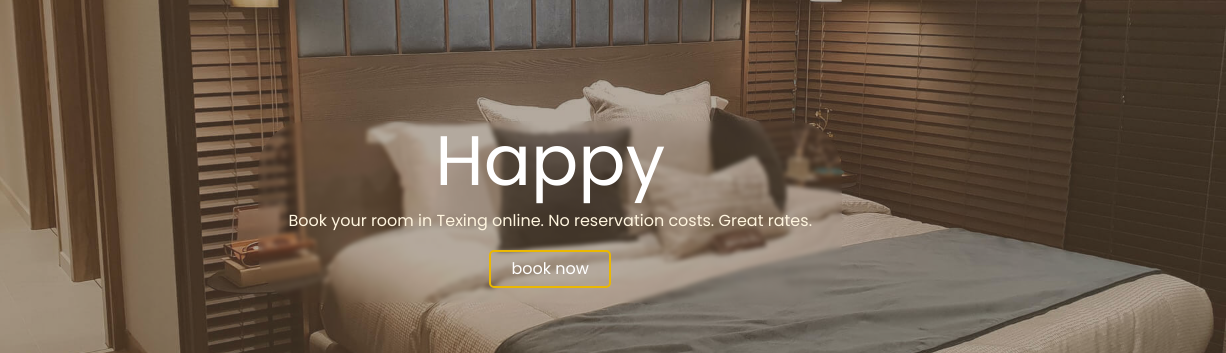
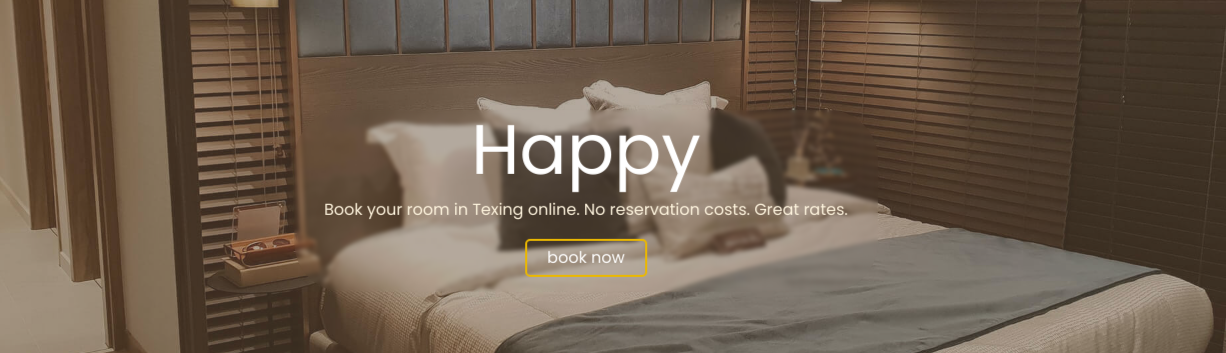
Before and after one commit to mo-kamal123/landing-page, a plain HTML site: page index.html in a window 1280 px wide. Shown: the part 199-552 px from the top of the page, 54-1280 px from the left. Drawn offline with Linux system fonts and the light colour scheme.

Commit message:
Update main.css

```diff
--- a/css/main.css
+++ b/css/main.css
@@ -55,8 +55,9 @@
 }
 .landing .text {
     position: absolute;
-    top: 40%;
-    right: 30%;
+    top: 50%;
+    left: 50%;
+    transform: translate(-50%, -50%);
     text-align: center;
     backdrop-filter: blur(2px);
     border-radius: 50px;
```
